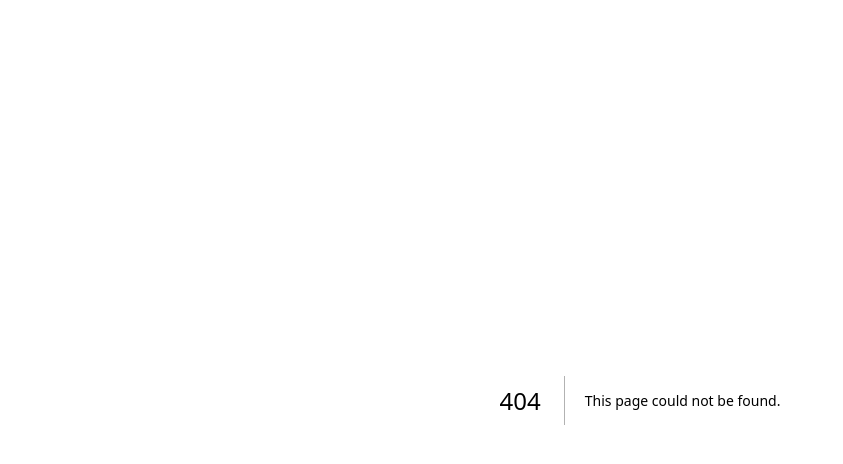
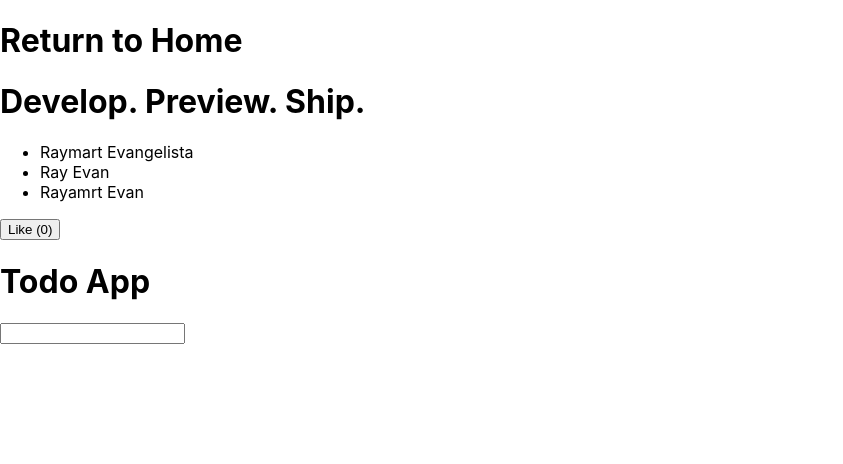
Before and after one commit to raymart-evangelista/nextjs-todoapp, a Next.js app: page /todo in a window 1280 px wide. Before the commit this address had no page. Shown: the top 464 px of the page, without its empty margins (0-843 px from the left). Built offline with nearby package versions, Linux system fonts and the light colour scheme.

Commit message:
add working input and handling

```diff
--- a/pages/index.tsx
+++ b/pages/index.tsx
@@ -1,6 +1,7 @@
 import Head from 'next/head'
 import Image from 'next/image'
 import styles from '../styles/Home.module.css'
+import Link from 'next/link'
 
 export default function Home() {
   return (
@@ -14,6 +15,9 @@ export default function Home() {
       <main className={styles.main}>
         <h1 className={styles.title}>
           Welcome to <a href="https://nextjs.org">Next.js!</a>
+        </h1>
+        <h1 className={styles.title}>
+          Go to the <Link href="/todo">Todo App</Link>
         </h1>
 
         <p className={styles.description}>
--- /dev/null
+++ b/pages/todo.tsx
@@ -0,0 +1,59 @@
+import Link from "next/link"
+import { useState, useEffect } from "react"
+
+function Header({ title }: {title: string}) {
+  return <h1>{title ? title : 'Default title'}</h1>
+}
+
+export default function Todo() {
+  const names = ['Raymart Evangelista', 'Ray Evan', 'Rayamrt Evan']
+
+  const [likes, setLikes] = useState(0)
+  const [text, setText] = useState('')
+  const [todos, setTodos] = useState<string[]>([])
+  // const [todos, setTodos] = useState([])
+
+  function handleClick() {
+    setLikes(likes + 1)
+  }
+
+  function handleInput(event: string) {
+    setText(event)
+  }
+
+  function handleInputDown(event: any) {
+    if (event.code === 'Enter') {
+      setTodos(todos.concat(text))
+    }
+  }
+
+  useEffect(() => {
+    // const keyDownHandler = (e: any) => console.log(`You pressed ${e.code}.`)
+    // document.addEventListener("keydown", keyDownHandler)
+
+    // return () => {
+    //   document.removeEventListener("keydown", keyDownHandler)
+    // }
+  }, [])
+
+  return (
+    <>
+      <h1>Return to <Link href="/">Home</Link></h1>
+      <Header title='Develop. Preview. Ship.'></Header>
+      <ul>
+        {names.map((name) => (
+          <li key={name}>{name}</li>
+        ))}
+      </ul>
+
+      <button onClick={handleClick}>Like ({likes})</button>
+      <h1>Todo App</h1>
+      <input type="text" name="" id="" onKeyDown={event => handleInputDown(event)} onChange={event => handleInput(event.target.value)}/>
+      <ul>
+        {todos.map((todo) => (
+          <li key={todo}>{todo}</li>
+        ))}
+      </ul>
+    </>
+  )
+}
```
